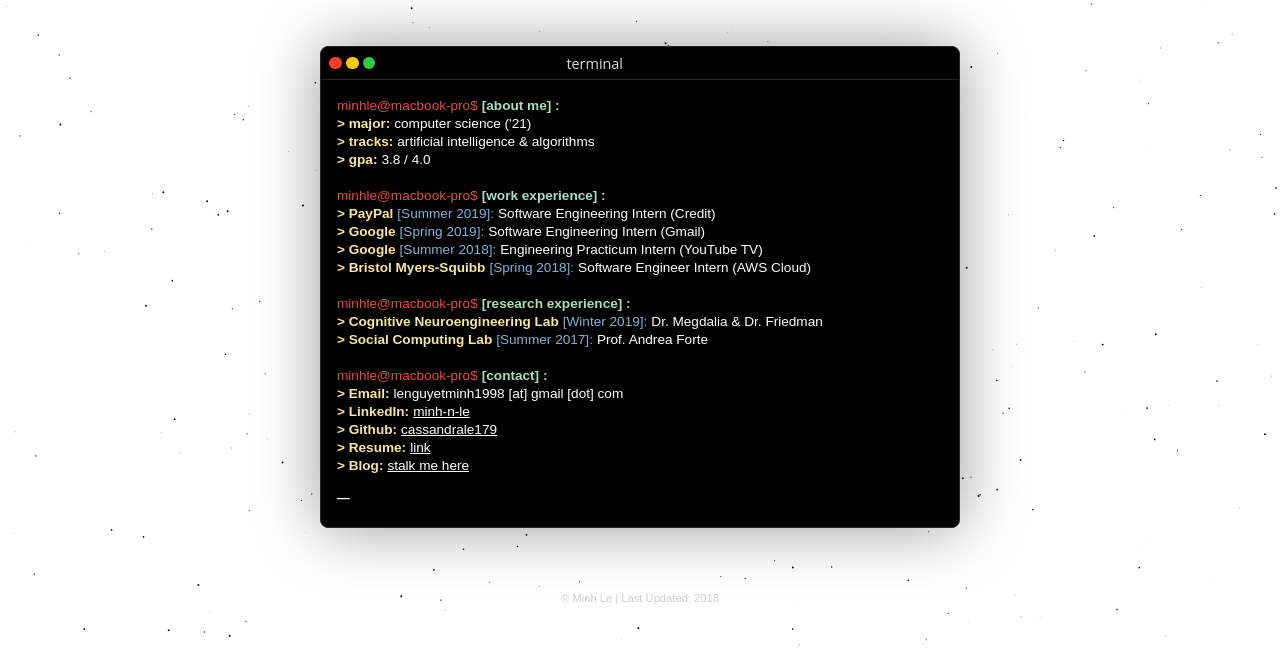
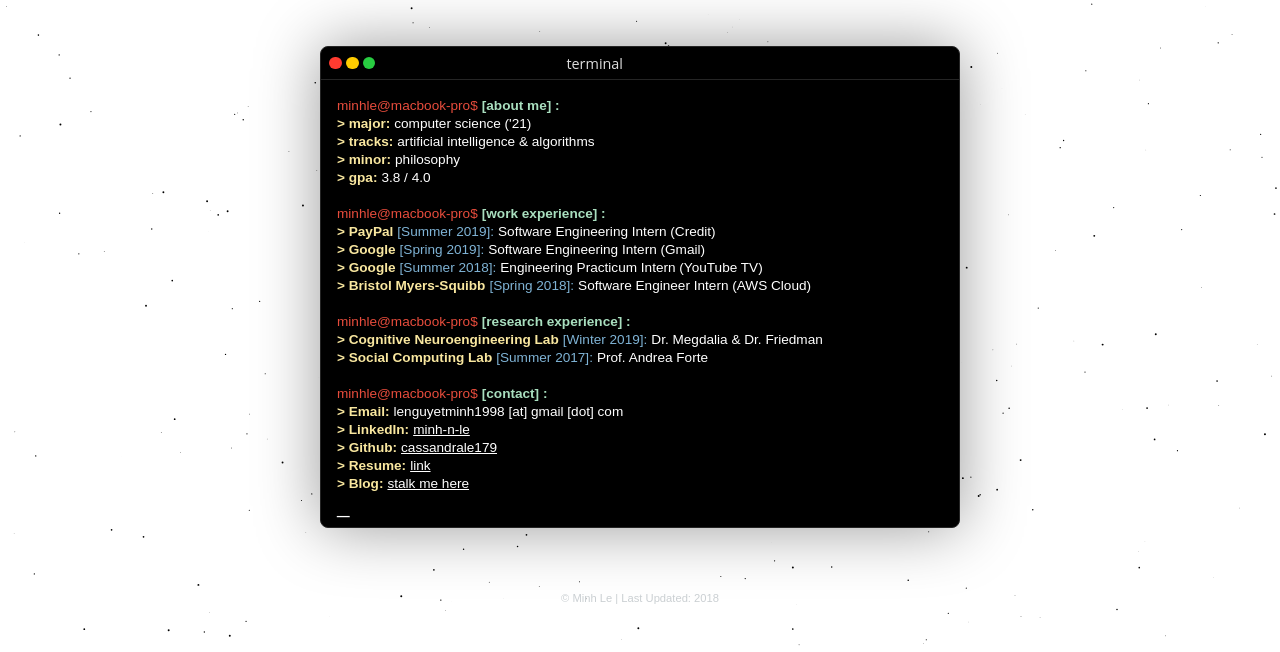
Before and after one commit to cassandrale179/cassandrale179.github.io, a plain HTML site: page index.html in a window 1280 px wide. Shown: the part 148-800 px from the top of the page. Drawn offline with Linux system fonts and the light colour scheme; a web font is replaced by a local one.

Commit message:
Update index.html

```diff
--- a/index.html
+++ b/index.html
@@ -35,6 +35,7 @@
             <span>
                 <p class="key"><b> > major: </b></p> <p> computer science ('21) </p> <br / >
                 <p class="key"><b> > tracks: </b> </p> <p> artificial intelligence & algorithms </p> <br / >
+                <p class="key"><b> > minor: </b></p> <p> philosophy </p> <br / >
                 <p class="key"><b> > gpa: </b></p> <p> 3.8 / 4.0 </p> <br / >
             </span>
 
```
